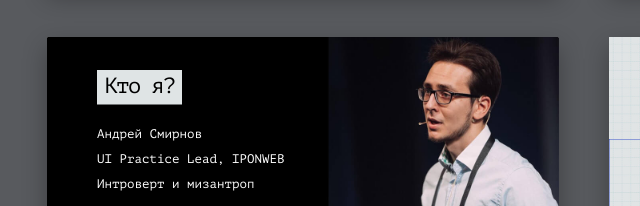
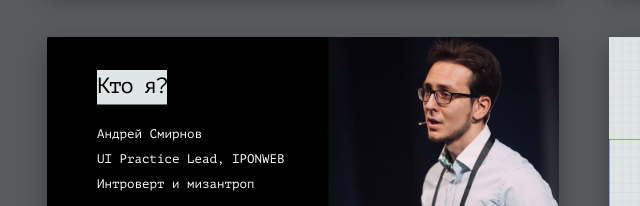
Before and after one commit to sandark7/404Fest2019, a website: page index.html in a window 1280 px wide. Shown: the part 445-651 px from the top of the page, 3-643 px from the left. Drawn offline with Linux system fonts and the light colour scheme.

Commit message:
fifth commit

```diff
--- a/index.html
+++ b/index.html
@@ -247,7 +247,7 @@
     </section>
     <section id="" class="slide label-header bg">
       <h2>Как помогло развитие навыков</h2>
-      <blockquote>В своё время мне очень помогла организованность, потому что когда технических знаний было ещё мало, успевала все равно делать много задач, получалось освобождать время на обучение, без которого невозможно дальнейшее профессиональное развитие.</blockquote>
+      <blockquote style="font-size: 30px">В своё время мне очень помогла организованность, потому что когда технических знаний было ещё мало, успевала все равно делать много задач, получалось освобождать время на обучение, без которого невозможно дальнейшее профессиональное развитие.</blockquote>
       <figcaption>Людмила Мжачих, 2019</figcaption>
       <img src="pictures/background.jpg" class="cover h"/>
     </section>
@@ -293,7 +293,7 @@
     </section>
     <section id="" class="slide label-header bg rbn">
       <h2>Олег Мохов</h2>
-      <ul class="next">
+      <ul class="next" style="font-size: 20px">
         <li>Телеграм-канал про руководство разработчиками</li>
         <li>Делает тимлид-завтраки </li>
         <li>Руководил в Яндексе как распределенной, так и<br>централизованной командами разработки</li>
@@ -314,7 +314,7 @@
     </section>
     <section id="" class="slide label-header bg">
       <h2>Как помогло развитие навыков</h2>
-      <blockquote>Научился продавать себя как специалиста и продвигать свои идеи. В итоге начал получать много предложений о работе, значительно повысил себе зарплату, смог договариваться о том, чтобы делать интересные вещи вместе с полезными. Стал больше путешествовать.</blockquote>
+      <blockquote style="font-size: 30px">Научился продавать себя как специалиста и продвигать свои идеи. В итоге начал получать много предложений о работе, значительно повысил себе зарплату, смог договариваться о том, чтобы делать интересные вещи вместе с полезными. Стал больше путешествовать.</blockquote>
       <figcaption>Никита Дубко, 2019</figcaption>
       <img src="pictures/background.jpg" class="cover h"/>
     </section>
@@ -572,7 +572,7 @@
       <img src="pictures/background.jpg" class="cover h"/>
     </section>
     <section id="" class="slide label-header">
-      <h2 class="shout shrink">У вас наоборот преимущество, вы умеете анализировать себя и свои поступки изнутри</h2>
+      <h2 class="shout shrink">У вас наоборот преимущество: вы умеете анализировать себя и свои поступки изнутри</h2>
       <img src="pictures/background.jpg" class="cover h"/>
     </section>
     <section id="" class="slide rbn">
--- a/shower/themes/ribbon/styles/slide/slide.css
+++ b/shower/themes/ribbon/styles/slide/slide.css
@@ -49,7 +49,7 @@
     left: 875px;
     box-sizing: border-box;
     padding-top: 15px;
-    width: var(--ribbon-size);
+    /*width: var(--ribbon-size);*/
     height: calc(var(--ribbon-size) * 2);
     background-image: url('ribbon.svg');
     background-size: cover;
--- a/src/styles/theme.styl
+++ b/src/styles/theme.styl
@@ -1,43 +1,6 @@
 // main-color = #A9C6CD
 main-color = #3F56CB
 extra-color = rgb(223, 228, 229)
-
-@font-face
-	font-family 'Erbaum'
-	font-style normal
-	font-weight 100
-	src url('./fonts/Erbaum Thin.otf') format('otf')
-
-@font-face
-	font-family 'Erbaum'
-	font-style normal
-	font-weight 200
-	src url('./fonts/Erbaum Light.otf') format('otf')
-
-@font-face
-	font-family 'Erbaum'
-	font-style normal
-	font-weight 300
-	src url('./fonts/Erbaum Book.otf') format('otf')
-
-@font-face
-	font-family 'Erbaum'
-	font-style normal
-	font-weight 400
-	src url('./fonts/Erbaum Regular.otf') format('otf')
-
-@font-face
-	font-family 'Erbaum'
-	font-style normal
-	font-weight 500
-	src url('./fonts/Erbaum Medium.otf') format('otf')
-
-@font-face
-	font-family 'Erbaum'
-	font-style normal
-	font-weight 700
-	src url('./fonts/Erbaum Bold.otf') format('otf')
-
 li, th, td
 	font-family 'PT Mono', sans-serif
 
@@ -51,6 +14,7 @@ blockquote
 	font-family 'PT Mono', sans-serif
 	color main-color
 	font-weight 100
+	letter-spacing -1px
 	&:before
 		font-family 'PT Sans'
 
@@ -64,7 +28,7 @@ blockquote
 .slide::after
 	background none
 	height 75px
-	width 55px
+	min-width 55px
 	color main-color
 	font-family 'IBM Plex Mono', sans-serif
 	font-size 40px
@@ -160,7 +124,7 @@ blockquote
 		h2
 			display inline-block
 			background-color extra-color
-			padding 10px 15px 15px
+			padding 10px 0 15px
 			font-family 'PT Mono', sans-serif
 			font-size 44px
 			letter-spacing -3px
```
Also changed, not shown: theme.css.
